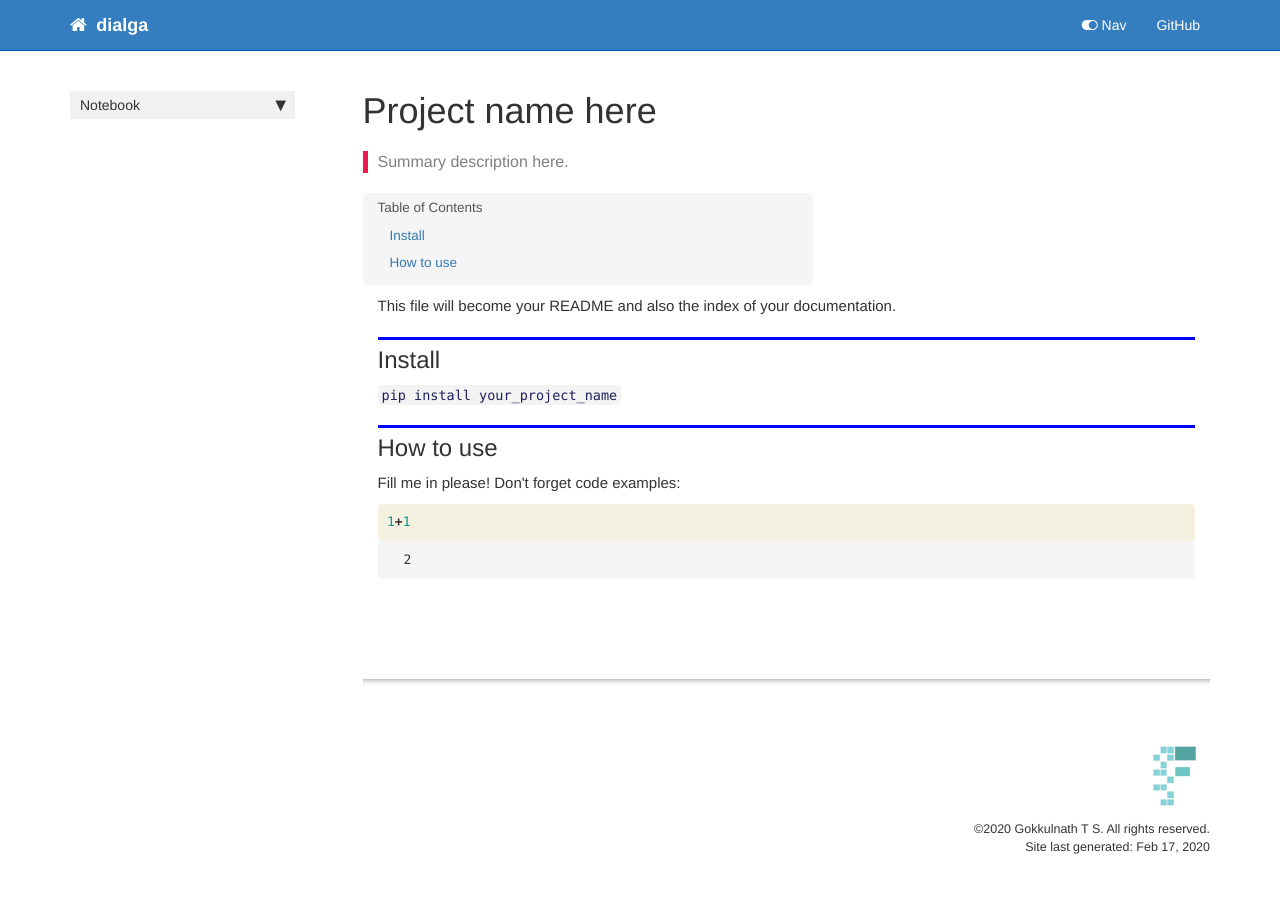
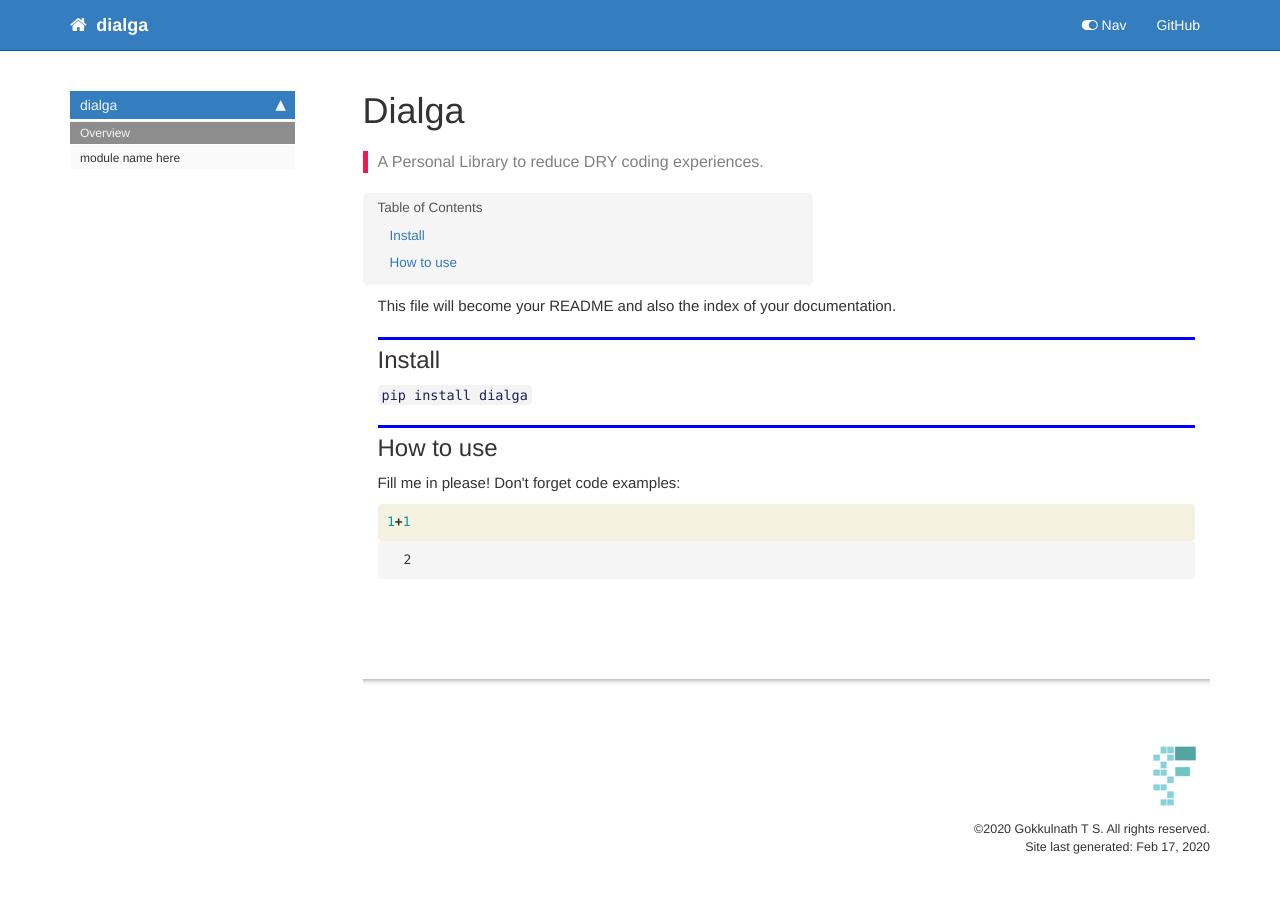
Before and after one commit to Gokkulnath/dialga, a Jekyll site: the page built from docs/index.html, in a window 1280 px wide. Built offline with Jekyll 4.4.1, drawn with Linux system fonts in a browser that asks for light colours; nearby versions of some CDN libraries; comment, search, counter and statistics services are not loaded.

Commit message:
Initial Setup

```diff
--- a/dialga/__init__.py
+++ b/dialga/__init__.py
@@ -1,2 +1 @@
 __version__ = "0.0.1"
-import .core
--- a/docs/index.html
+++ b/docs/index.html
@@ -1,11 +1,11 @@
 ---
 
-title: Project name here
+title: Dialga
 
 keywords: fastai
 sidebar: home_sidebar
 
-summary: "Summary description here."
+summary: "A Personal Library to reduce DRY coding experiences."
 ---
 <!--
 
@@ -38,7 +38,7 @@ summary: "Summary description here."
 </div>
 <div class="cell border-box-sizing text_cell rendered"><div class="inner_cell">
 <div class="text_cell_render border-box-sizing rendered_html">
-<p><code>pip install your_project_name</code></p>
+<p><code>pip install dialga</code></p>
 
 </div>
 </div>
```
Also changed, not shown: docs/_data/sidebars/home_sidebar.yml (+5 -17 lines), docs/core.html (added, +27 -0 lines), docs/sidebar.json (+3 -7 lines), README.md, 1 other file.
